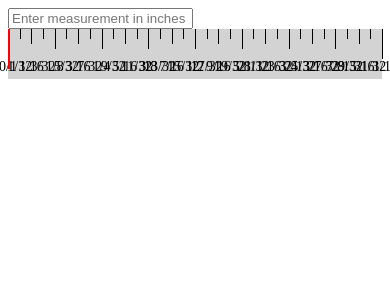
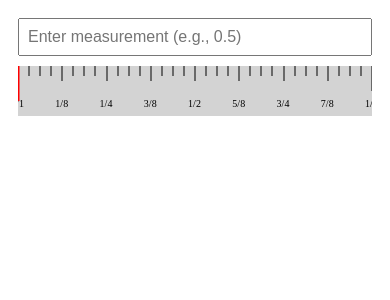
Before and after one commit to Dantheman720/Virtual_Ruler_Svelte, a SvelteKit app: page / in a window 390 px wide. Shown: the top 300 px of the page. Built offline with nearby package versions, Linux system fonts and the light colour scheme.

Commit message:
It is now mobile friendly

```diff
--- a/src/routes/+page.svelte
+++ b/src/routes/+page.svelte
@@ -1,7 +1,7 @@
 <script lang="ts">
-	let lengthInInches = $state(1); // Adjust length of the ruler to 1 inch
-	let ticksPerInch = $state(32); // Number of subdivisions per inch
-	let measurement = $state(0); // User-inputted measurement
+	let lengthInInches = $state(1);
+	let ticksPerInch = $state(32);
+	let measurement = $state(0);
 
 	interface TickMark {
 		position: number;
@@ -40,24 +40,52 @@
 				return numerator / denominator;
 			}
 		}
-		return parseFloat(fraction) || 0; // Return 0 if not a valid number
+		return parseFloat(fraction) || 0;
 	}
 
 	function handleMeasurementInput(event: any): void {
-		const input = event.target ? event.target.value.trim() : '';
+		const input = event.target?.value.trim() || '';
 		measurement = convertFractionToDecimal(input);
 	}
 
 	let normalizedMeasurement = $derived(measurement - Math.floor(measurement));
-
 </script>
 
 <style>
+    .container {
+        width: 100%;
+        padding: 10px;
+        box-sizing: border-box;
+    }
+
+    .input-wrapper {
+        margin-bottom: 10px;
+    }
+
+    input {
+        width: 100%;
+        padding: 8px;
+        font-size: 16px;
+        box-sizing: border-box;
+        touch-action: manipulation;
+    }
+
     .ruler {
         position: relative;
         width: 100%;
-        height: 50px;
+        height: 60px;
         background: lightgray;
+        -webkit-user-select: none;
+        user-select: none;
+        white-space: nowrap;
+        /* Hide scrollbars while maintaining scroll functionality */
+        -ms-overflow-style: none; /* IE and Edge */
+        scrollbar-width: none; /* Firefox */
+        overflow-x: auto; /* Still allows scrolling */
+    }
+
+    .ruler::-webkit-scrollbar {
+        display: none; /* Chrome, Safari, and Opera */
     }
 
     .tick {
@@ -65,6 +93,7 @@
         height: 10px;
         width: 1px;
         background: black;
+        transform: translateX(-50%);
     }
 
     .tick.major {
@@ -81,9 +110,10 @@
 
     .tick-label {
         position: absolute;
-        font-size: 14px;
+        font-size: clamp(10px, 2.5vw, 14px);
         transform: translateX(-50%);
-        top: 30px;
+        top: 32px;
+        white-space: nowrap;
     }
 
     .marker {
@@ -92,17 +122,57 @@
         width: 2px;
         background-color: red;
         z-index: 100;
+        transform: translateX(-50%);
+        touch-action: none;
+    }
+
+    @media (max-width: 480px) {
+        .ruler {
+            height: 50px;
+        }
+
+        .tick.major {
+            height: 25px;
+        }
+
+        .tick.medium {
+            height: 15px;
+        }
+
+        .tick.small {
+            height: 10px;
+        }
+
+        .marker {
+            height: 35px;
+            width: 3px;
+        }
     }
 </style>
 
-
-<input type="text" oninput={handleMeasurementInput} placeholder="Enter measurement in inches (e.g., 1/2, 0.5)">
-<div class="ruler">
-	{#each generateTicks() as tick}
-		<div class="tick {tick.major ? 'major' : tick.medium ? 'medium' : tick.small ? 'small' : ''}"
-				 style="left: {tick.position / lengthInInches * 100}%;">
-			<span class="tick-label">{tick.label}</span>
-		</div>
-	{/each}
-	<div class="marker" style="left: {normalizedMeasurement / lengthInInches * 100}%"></div>
+<div class="container">
+	<div class="input-wrapper">
+		<input
+			type="number"
+			step="0.1"
+			on:input={handleMeasurementInput}
+			placeholder="Enter measurement (e.g., 0.5)"
+		>
+	</div>
+	<div class="ruler">
+		{#each generateTicks() as tick}
+			<div
+				class="tick {tick.major ? 'major' : tick.medium ? 'medium' : tick.small ? 'small' : ''}"
+				style="left: {tick.position / lengthInInches * 100}%;"
+			>
+				{#if tick.major || tick.medium}
+					<span class="tick-label">{tick.label}</span>
+				{/if}
+			</div>
+		{/each}
+		<div
+			class="marker"
+			style="left: {normalizedMeasurement / lengthInInches * 100}%"
+		></div>
+	</div>
 </div>
```
